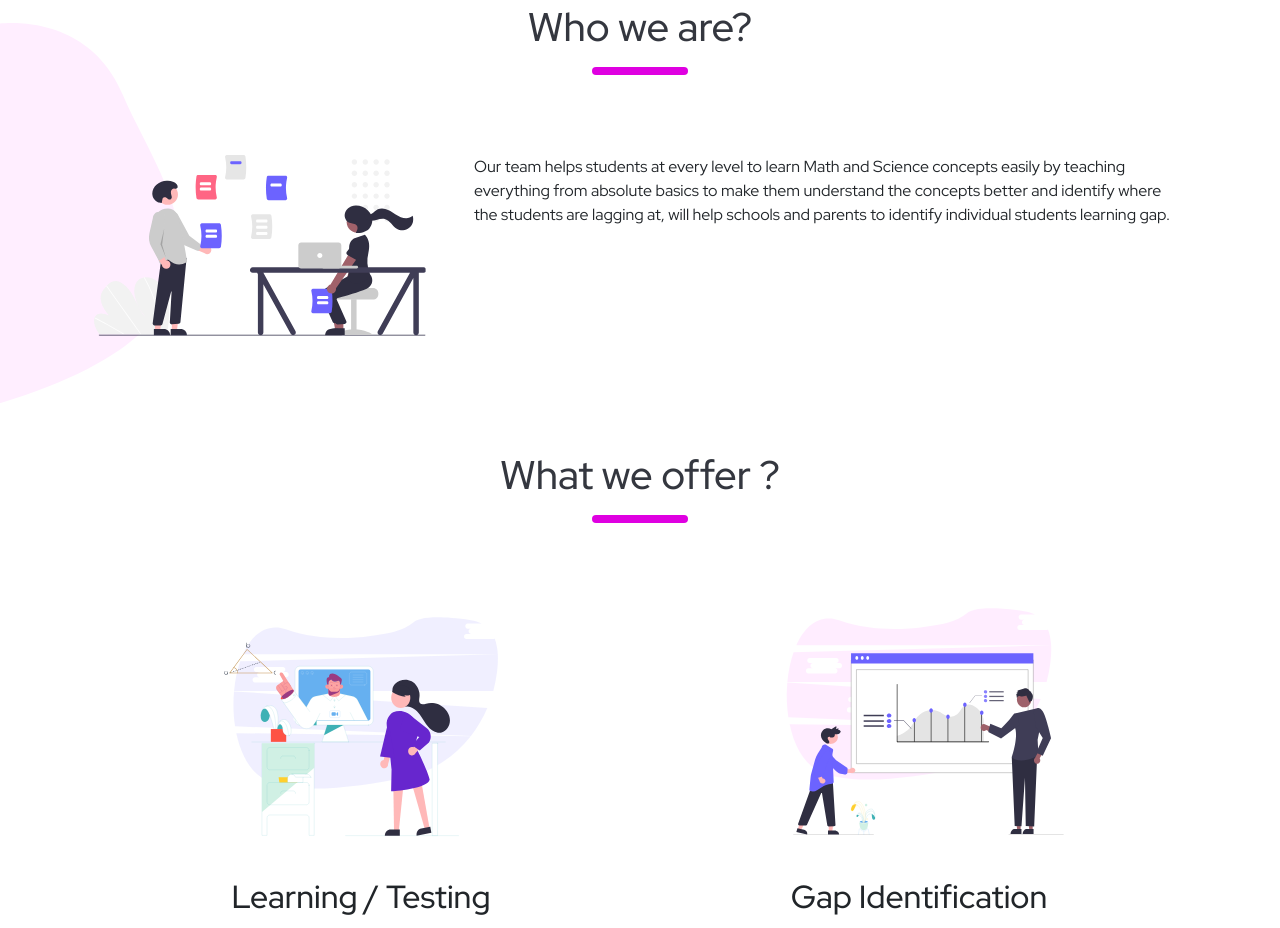
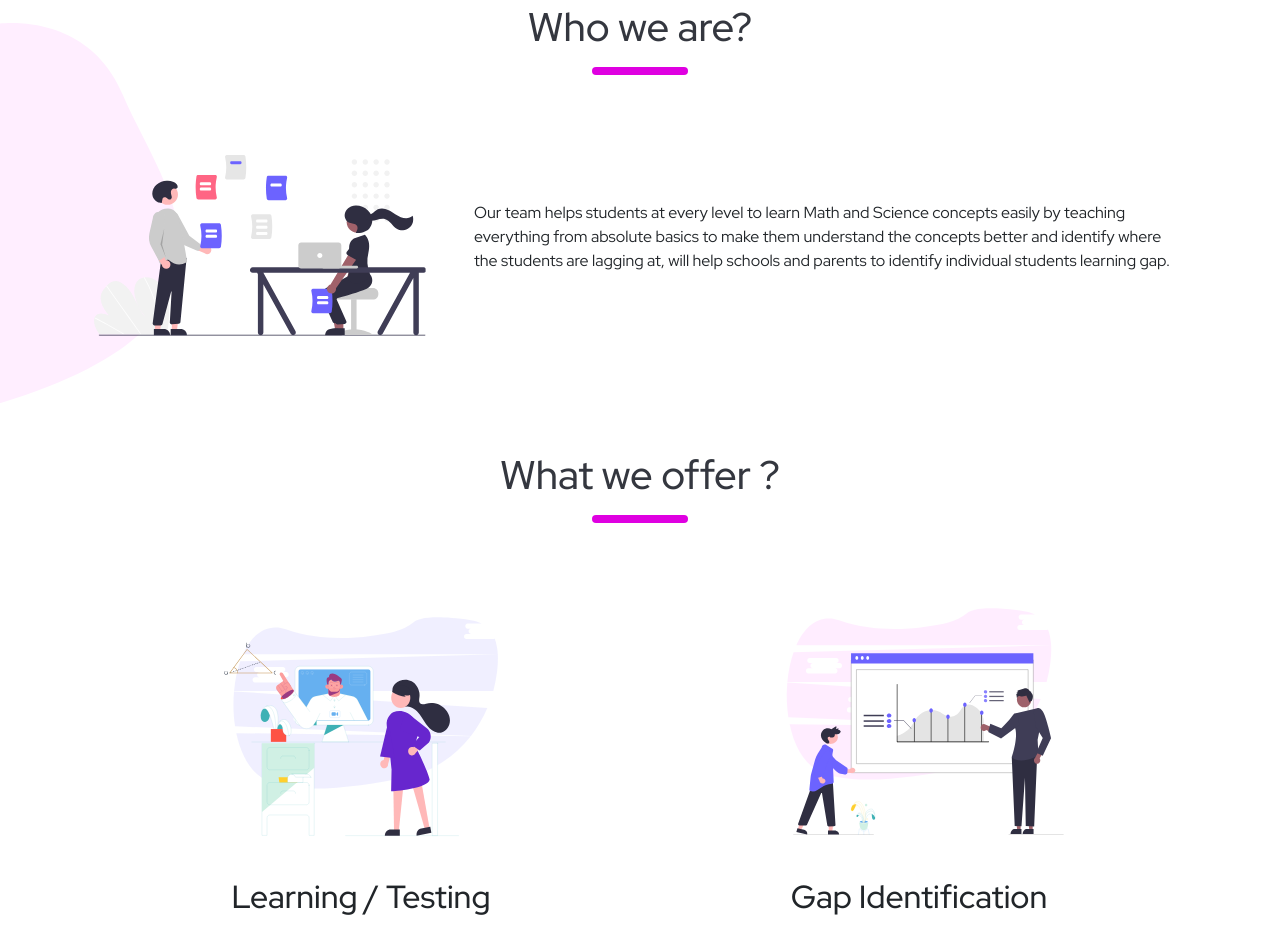
Before and after one commit to bringeraj-lb/LbWebsite, a plain HTML site: page index.html in a window 1280 px wide. Shown: the part 833-1761 px from the top of the page. Drawn offline with nearby package versions, Linux system fonts and the light colour scheme.

Commit message:
aboutus align center

```diff
--- a/index.html
+++ b/index.html
@@ -241,7 +241,7 @@
                 alt="about us"
               />
             </div>
-            <div class="col-md-8 p-4 py-1 py-md-4">
+            <div class="col-md-8 p-4 py-1 py-md-4 align-self-center">
               <p>
                 Our team helps students at every level to learn Math and Science
                 concepts easily by teaching everything from absolute basics to
```
